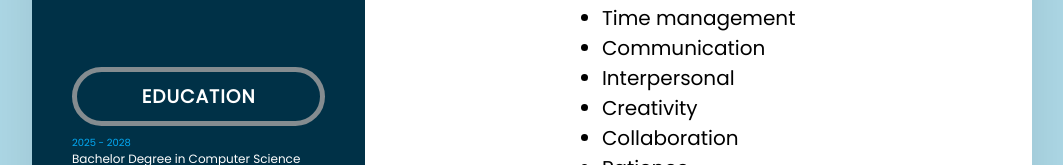
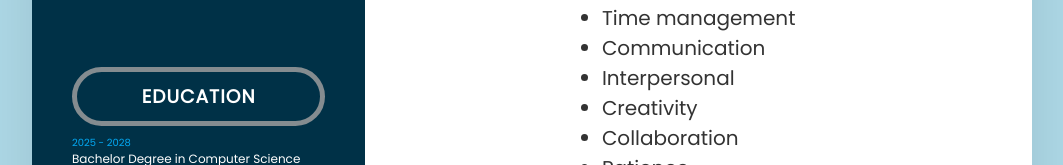
Before and after one commit to Jackie122003/Jackie122003.github.io, a plain HTML site: page index.html in a window 1280 px wide. Shown: the part 785-950 px from the top of the page, without its empty margins (108-1171 px from the left). Drawn offline with Linux system fonts and the light colour scheme.

Commit message:
made changes to jackie.css

```diff
--- a/jackie.css
+++ b/jackie.css
@@ -169,6 +169,8 @@ p{
 .about li{
     position: relative;
     text-align: left;
+    color: #333;
+    font-size: 18px;
 }
 
 .about ul {
```
